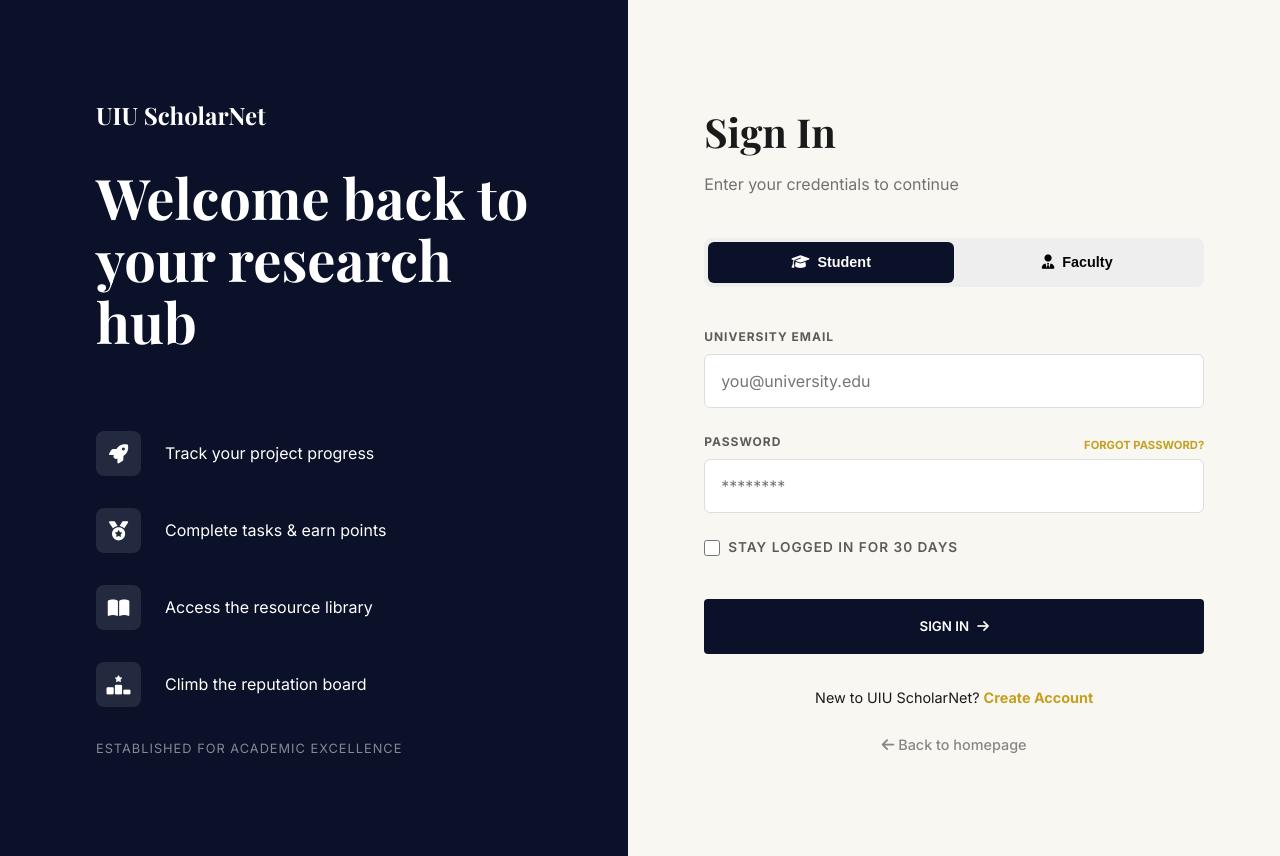
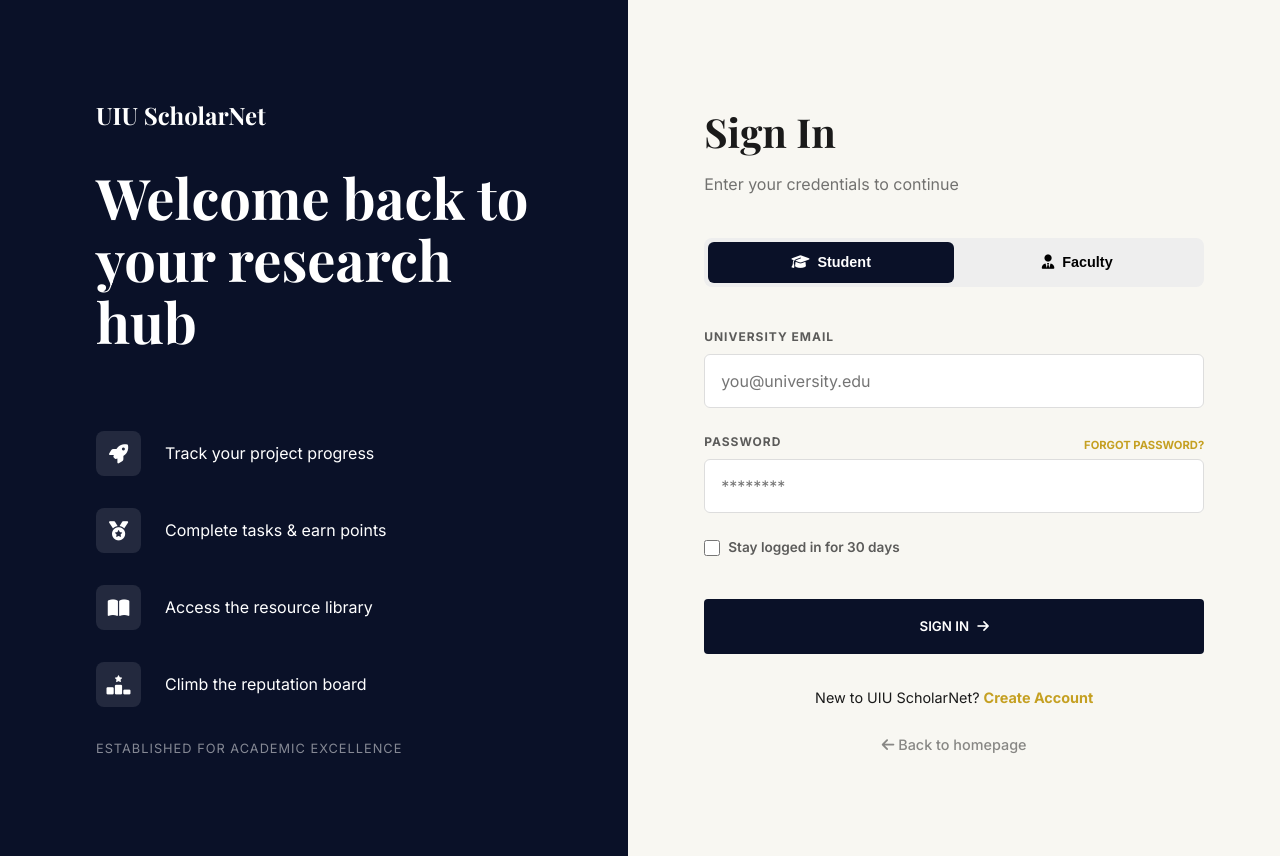
Before and after one commit to ruhul03/UiU-ScholarNet, a PHP site: page /auth/login.php in a window 1280 px wide. Run offline with PHP 8.4, Linux system fonts and the light colour scheme; some web fonts are replaced.

Commit message:
Refined UI elements and modularized login styles

```diff
--- a/assets/css/auth.css
+++ b/assets/css/auth.css
@@ -331,3 +331,31 @@
     margin-left: auto;
     margin-right: auto;
 }
+
+.remember-me-container {
+    margin-bottom: 1.5rem;
+    display: flex;
+    align-items: center;
+    gap: 0.5rem;
+    cursor: pointer;
+}
+
+.remember-me-checkbox {
+    width: 16px;
+    height: 16px;
+    cursor: pointer;
+    accent-color: var(--secondary-color);
+}
+
+.remember-me-label {
+    font-size: 0.85rem;
+    font-weight: 600;
+    opacity: 0.7;
+    cursor: pointer;
+    margin-bottom: 0 !important;
+}
+
+.back-link a {
+    color: inherit;
+    font-weight: 500;
+}
--- a/auth/login.php
+++ b/auth/login.php
@@ -92,9 +92,9 @@ require_once('../includes/csrf.php');
                         <input type="password" name="password" placeholder="********" required>
                     </div>
 
-                    <div class="form-group remember-me-group" style="margin-bottom: 1.5rem; display: flex; align-items: center; gap: 0.5rem; cursor: pointer;">
-                        <input type="checkbox" name="remember_me" id="rememberMe" style="width: 16px; height: 16px; cursor: pointer; accent-color: var(--secondary-color);">
-                        <label for="rememberMe" style="font-size: 0.85rem; font-weight: 600; opacity: 0.7; cursor: pointer; margin-bottom: 0;">Stay logged in for 30 days</label>
+                    <div class="remember-me-container">
+                        <input type="checkbox" name="remember_me" id="rememberMe" class="remember-me-checkbox">
+                        <label for="rememberMe" class="remember-me-label">Stay logged in for 30 days</label>
                     </div>
 
                     <button type="submit" class="btn btn-secondary btn-full">
@@ -105,7 +105,7 @@ require_once('../includes/csrf.php');
                 <div class="auth-footer">
                     New to UIU ScholarNet? <a href="register.php">Create Account</a>
                     <div class="back-link">
-                        <a href="../index.php" style="color: inherit; font-weight: 500;"><i class="fa-solid fa-arrow-left"></i> Back to homepage</a>
+                        <a href="../index.php"><i class="fa-solid fa-arrow-left"></i> Back to homepage</a>
                     </div>
                 </div>
             </div>
--- a/dashboard/file_upload.php
+++ b/dashboard/file_upload.php
@@ -19,7 +19,7 @@ if ($_SERVER["REQUEST_METHOD"] == "POST" && isset($_FILES['research_file'])) {
     $db_path = 'uploads/' . $file_name;
     $file_size_bytes = $file['size'];
 
-    // Human readable size
+
     if ($file_size_bytes >= 1073741824) {
         $file_size = round($file_size_bytes / 1073741824, 1) . ' GB';
     } elseif ($file_size_bytes >= 1048576) {
@@ -75,6 +75,8 @@ $crStmt->bind_param("i", $user_id);
 $crStmt->execute();
 $collab_requests = (int)($crStmt->get_result()->fetch_assoc()['total'] ?? 0);
 ?>
+
+
 <!DOCTYPE html>
 <html lang="en">
 <head>
--- a/dashboard/index.php
+++ b/dashboard/index.php
@@ -363,7 +363,7 @@ function time_elapsed_string($datetime, $full = false) {
                     </div>
                     <div class="search-container search-container-wide">
                         <i class="fa-solid fa-user-plus" style="opacity: 0.3;"></i>
-                        <input type="text" placeholder="Search by name or ORCID...">
+                        <input type="text" placeholder="Search by name or Student ID...">
                     </div>
                 </div>
 
```
Also changed, not shown: includes/alerts.php (+8 -4 lines).
